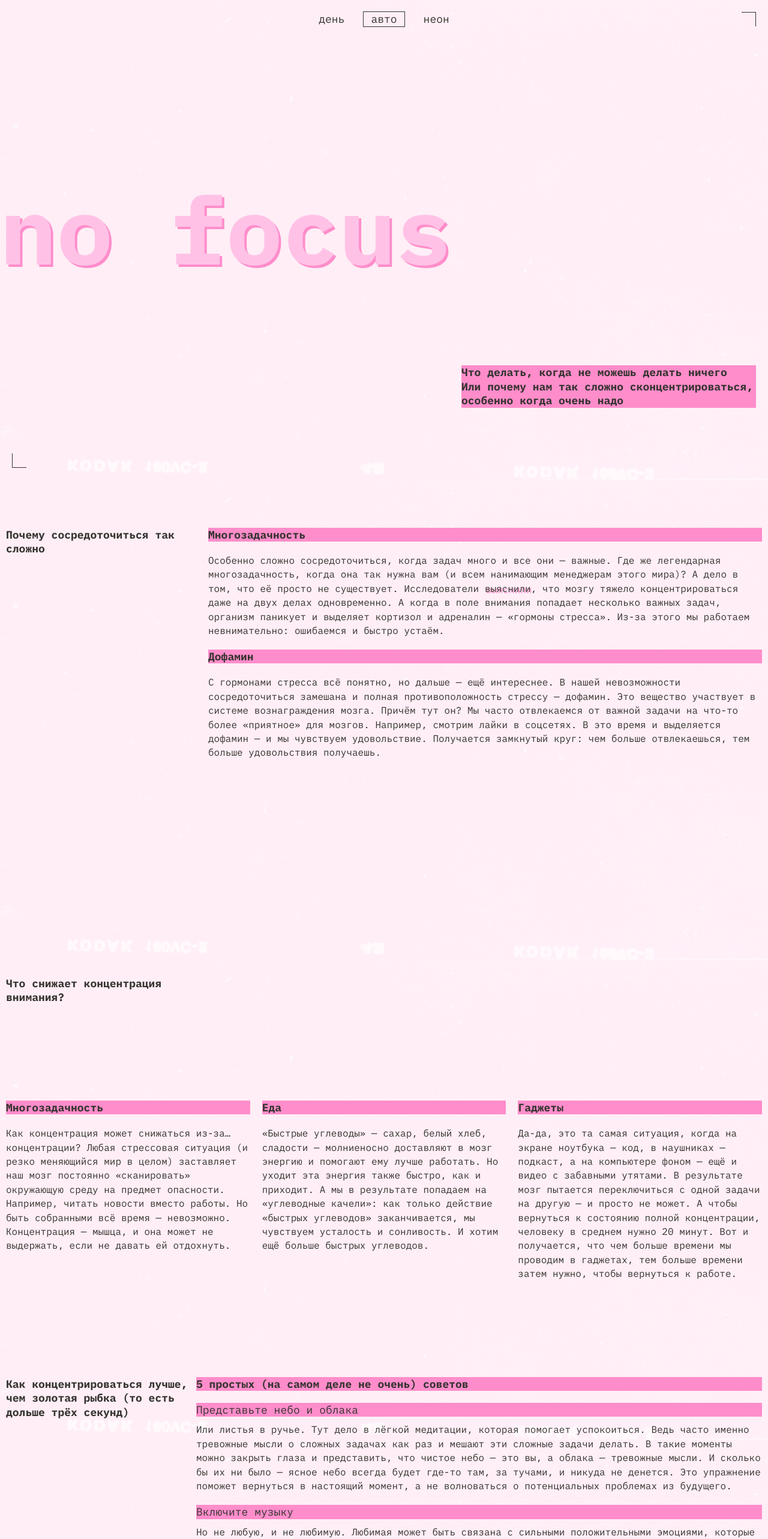
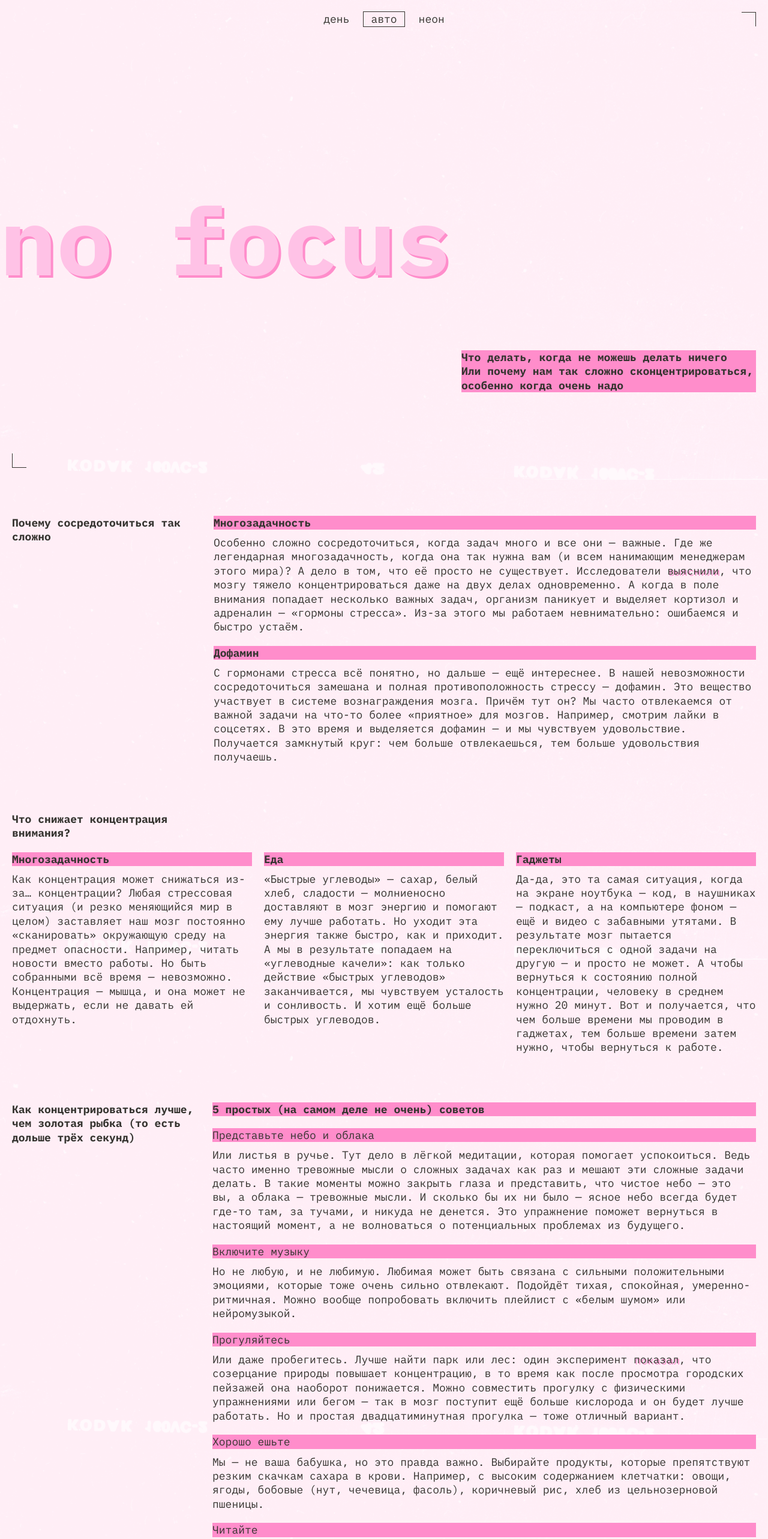
Before and after one commit to KamillaTozhiboeva/slozhno-sosredotochitsya-fd, a plain HTML site: page index.html in a window 1280 px wide. Shown: the top 2566 px of the page at 60% size. Drawn offline with Linux system fonts and the light colour scheme.

Commit message:
Проект готов

```diff
--- a/index.html
+++ b/index.html
@@ -61,9 +61,9 @@
             </p>
           </div>
             <div class="cards-list__item">
-            <p class="cards-list__subtitle title__decor">Дофамин</p>
-            <p class="cards-list__description">С гормонами стресса всё понятно, но дальше — ещё интереснее. В нашей невозможности сосредоточиться замешана и полная противоположность стрессу — дофамин. Это вещество участвует в системе вознаграждения мозга. Причём тут он? Мы часто отвлекаемся от важной задачи на что-то более «приятное» для мозгов. Например, смотрим лайки в соцсетях. В это время и выделяется дофамин — и мы чувствуем удовольствие. Получается замкнутый круг: чем больше отвлекаешься, тем больше удовольствия получаешь.
-            </p>
+              <p class="cards-list__subtitle title__decor">Дофамин</p>
+              <p class="cards-list__description">С гормонами стресса всё понятно, но дальше — ещё интереснее. В нашей невозможности сосредоточиться замешана и полная противоположность стрессу — дофамин. Это вещество участвует в системе вознаграждения мозга. Причём тут он? Мы часто отвлекаемся от важной задачи на что-то более «приятное» для мозгов. Например, смотрим лайки в соцсетях. В это время и выделяется дофамин — и мы чувствуем удовольствие. Получается замкнутый круг: чем больше отвлекаешься, тем больше удовольствия получаешь.
+              </p>
             </div>
         </div>
       </section>
@@ -145,7 +145,7 @@
         </div>
       </section>
     </main>
-    <footer class="decorated-zone">
+    <footer class="footer decorated-zone">
       <h5 class="footer_heading">focus</h5>
     </footer>
   </body>
--- a/styles/globals.css
+++ b/styles/globals.css
@@ -14,6 +14,20 @@ body {
   min-inline-size: 375px;
   max-inline-size: 1440px;
   margin: 0 auto;
+}
+
+main {
+  display: flex;
+  flex-direction: column;
+  gap: 50px;
+  padding: 40px 10px;
+}
+
+@media (width >= 768px) {
+  main {
+    padding: 60px 20px;
+    gap: 80px;
+  }
 }
 
 h1,
--- a/styles/style.css
+++ b/styles/style.css
@@ -1,34 +1,33 @@
-/* Основные стили проекта. Это стили для темы, которую вы верстаете первой. */
-
-.page { /* сохраните в разметке и стилях класс page у тега body. Он удобен, чтобы составлять селекторы для разных цветовых тем. */
- block-size: 100%;
+.page {
  background-image: var(--bg-image);
  background-attachment: fixed;
  background-color: var(--bg-color);
  background-repeat: no-repeat;
  background-position: center;
  background-size: cover;
- display: grid;
- grid-template-columns: 1fr;
  font-family: 'IBM Plex Mono', sans-serif;
  color: var(--color-text);
 }
 
-.decorated-zone {
+.header, .footer {
   height: 100vh;
-  min-height: 668px;
-  padding: 0 10px 0 10px;
+  min-block-size: 668px;
+  padding: 10px;
+  position: relative;
+}
+
+.header {
   display: grid;
   grid-template-columns: 1fr;
-  justify-content: space-between;
-  position: relative;
+  grid-template-rows: repeat(3, 1fr);
+  gap: 55px;
 }
 
 .decorated-zone::before {
   content: ' ';
   position: absolute;
-  bottom: 20px;
-  left: 20px;
+  bottom: 10px;
+  left: 10px;
   width: 24px;
   height: 24px;
   border-inline-start: 1px solid var(--nav-color);
@@ -40,8 +39,8 @@
 .decorated-zone::after {
   content: ' ';
   position: absolute;
-  top: 20px;
-  right: 20px;
+  top: 10px;
+  right: 11px;
   width: 24px;
   height: 24px;
   border-inline-start: 0;
@@ -53,15 +52,19 @@
 .rec {
   display: var(--decoration);
   position: absolute;
-  top: 23px;
-  right: 48px;
+  top: 10px;
+  right: 38px;
   font-weight: 400;
+  font-size: 18px;
+  line-height: 25px;
+  letter-spacing: 0;
   color: var(--accent-color);
 }
+
 .rec::after {
   content: '';
   position: absolute;
-  top: 7px;
+  top: 10px;
   left: 42px;
   width: 6px;
   height: 6px;
@@ -71,9 +74,8 @@
 }
 
 .header__theme-menu {
-  display: grid;
-  align-self: center;
   justify-self: end;
+  margin-top: 54px;
 }
 
 .header__theme-menu-button {
@@ -82,11 +84,11 @@
   color: var(--title-color);
   font-weight: 400;
   font-size: 1.125rem;
+  text-transform: lowercase;
   line-height: 1.125rem;
   letter-spacing: 0;
-  text-align: center;
-  text-transform: lowercase;
-  background: transparent;
+  background-color: transparent;
+  margin-top: 10px;
 }
 
 
@@ -126,25 +128,37 @@
 .card-section {
   display: grid;
   grid-template-columns: 1fr;
-  max-height: 100%;
-  min-height: 668px;
-  padding: 0 10px 0 10px;
+  gap: 21px;
 }
 
 .card-section_container {
   display: grid;
   grid-template-columns: 1fr;
-  max-height: 100%;
-  min-height: 668px;
-  padding: 0 10px 0 10px;
+  gap: 20px;
+}
+
+.cards__list-content {
+  display: flex;
+  flex-direction: column;
+  gap: 11px;
+}
+
+.cards__list-container {
+  display: grid;
+  grid-template-columns: 1fr;
+  gap: 19px;
 }
 
 .card-section_list {
   display: grid;
   grid-template-columns: 1fr;
-  max-height: 100%;
-  min-height: 668px;
-  padding: 0 10px 0 10px;
+  gap: 19px;
+}
+
+.section__card-list {
+  display: grid;
+  grid-template-columns: 1fr;
+  gap: 20px;
 }
 
 a {
@@ -166,48 +180,60 @@ a:focus {
   font-size: 1.125rem;
   line-height: 23.4px;
   color: var(--title-color);
-  margin-top: 20px;
-  margin-bottom: 20px;
 }
 
 .title__decor {
   background-color: var(--accent-color);
 }
 
+.cards__list {
+  display: grid;
+  grid-template-columns: 1fr;
+  gap: 20px;
+}
+
 .cards-list__subtitle {
+  font-size: 1.125rem;
   font-weight: 700;
-  font-size: 1.125rem;
   color: var(--subtitle-color);
-  margin-top: 20px;
-  margin-bottom: 20px;
+}
 
+.cards-list__item {
+  display: flex;
+  flex-direction: column;
+  gap: 10px;
 }
 
 .cards-list__tagline {
   font-weight: 400;
   font-size: 1.125rem;
   line-height: 23.4px;
-  margin-top: 20px;
-  margin-bottom: 10px;
   color: var(--subtitle-color);
 }
 
 .cards-list__description {
   font-weight: 400;
+  font-size: 1.125rem;
   line-height: 23.4px;
-  margin-bottom: 20px;
 }
 
 .gallery {
-  max-height: 100%;
-  min-height: 668px;
-  padding: 0 10px 0 10px;
+  display: grid;
+  gap: 10px;
+}
+
+.gallery__grid {
+  display: grid;
+  gap: 10px;
+}
+
+.footer {
+  display: flex;
+  justify-content: center;
+  align-items: center;
 }
 
 .footer_heading {
-  display: flex;
-  justify-content: center;
-  align-items: center;
   font-size: clamp(7.25rem, 7.0115rem + 1.0178vw, 7.5rem);
   line-height: 83%;
   font-weight: 700;
@@ -216,7 +242,6 @@ a:focus {
 }
 
 @media (width >= 768px) {
-
 .heading {
   position: relative;
   left: -20px ;
@@ -224,73 +249,84 @@ a:focus {
   line-height: 83%;
   font-weight: 700;
   color: var(--secondary-color);
-  text-shadow: 4px 4px 0 var(--accent-color);
+  align-self: center;
 }
 
-.decorated-zone {
-  height: 100vh;
-  min-height: 1024px;
-  padding: 0 20px 0 20px;
-  display: grid;
-  grid-template-columns: 1fr;
-  justify-content: space-between;
-  position: relative;
+.header, .footer {
+  padding: 20px;
+  gap: 72px;
+}
+
+.header__theme-menu {
+  margin-top: 0;
+  align-self: end;
+  margin-bottom: 12px;
+}
+
+.header__theme-menu-list {
+  display: flex;
+  flex-direction: column;
+  gap: 13px;
+}
+
+.header__theme-menu-button {
+  margin: 0;
+}
+
+.decorated-zone::before {
+  bottom: 20px;
+  left: 20px;
+}
+
+.rec {
+  top: 20px;
+  right: 48px;
+}
+
+.decorated-zone::after {
+  top: 20px;
+  right: 20px;
 }
 
 .cover__description-text {
   display: flex;
   justify-self: end;
   max-width: 364px;
-  margin-top: 162px;
-  margin-bottom: 183px;
-}
-
-.header__theme-menu-list {
-  display: flex;
-  flex-direction: column;
-  margin-top: 146px;
-  gap: 20px;
 }
 
 .card-section {
   display: grid;
-  grid-template-columns: repeat(2, 1fr);
+  grid-template-columns: 236px 1fr;
+}
+
+.cards-list {
+  gap: 19px;
 }
 
 .section-title {
   max-width: 236px;
-  height: 100%;
 }
 
-.cards-list__item:nth-child {
-  display: grid;
-  grid-template-columns: max-content 1fr;
-  column-gap: 20px;
+.cards__list-container {
+  gap: 20px;
 }
 
-.card-section_container {
-  display: grid;
-  grid-template-columns: 1fr;
+.cards__list-content {
+  gap: 10px;
 }
 
 .card-section_list {
-  display: grid;
-  grid-template-columns: repeat(2, 1fr);
+  grid-template-columns: 236px 1fr;
+}
+
+.gallery {
+  gap: 20px;
 }
 
 .gallery__grid {
-  display: grid;
+  gap: 20px;
   grid-template-columns: repeat(3, 1fr);
-  grid-template-rows: repeat(3, 1fr);
-  gap: 10px;
   grid-auto-flow: dense;
-  box-sizing: border-box;
-  min-block-size: calc(100vh - 5em);
-}
-
-.gallery__image {
-  box-sizing: border-box;
-  min-block-size: 4.3em;
 }
 
 .gallery__image:nth-child(1) {
@@ -315,78 +351,48 @@ a:focus {
 }
 
 @media (width >= 1024px) {
-.decorated-zone {
-  height: 100vh;
-  min-height: 768px;
-  padding: 0 20px 0 20px;
-  display: grid;
-  grid-template-columns: 1fr;
-  justify-content: space-between;
-  position: relative;
+.header {
+  gap: 86px;
 }
 
 .header__theme-menu {
-  align-items: start;
+  margin: 0;
+  align-self: flex-start;
   justify-self: center;
 }
 
 .header__theme-menu-list {
   display: flex;
   flex-direction: row;
-  gap: 20px;
-  margin-top: 20px;
+  gap: 12px;
 }
 
-.heading {
-  margin-top: 273px;
+.header__theme-menu-button {
+  margin-top: 0;
+}
+
+.cover__description-text {
+  max-width: 491px;
+}
+
+.card-section {
+  grid-template-columns: 315px 1fr;
 }
 
 .section-title {
-  max-width: 314px;
-  height: 100%;
+  max-width: 315px;
 }
 
-.cover__description-text {
- max-width: 491px;
- justify-self: end;
-}
-
-
-.card-section:has(.cards__list) {
-  margin-top: 60px;
-  display: grid;
-  grid-template-columns: 317px 1fr;
-  gap: 20px;
-  align-self: end;
-}
-
-.cards__list:has(.cards-list__item) {
-  grid-template-columns: 1fr;
+.cards__list-container {
+   grid-template-columns: repeat(3, 1fr);
 }
 
 .card-section_list {
-  display: grid;
-  grid-template-columns: 317px 1fr;
+  grid-template-columns: 315px 1fr;
 }
 
-.card-section_container {
-  margin-top: 80px;
+.footer_heading {
+  font-size: 157px;
 }
 
-.cards__list-container {
-  display: grid;
-  grid-template-columns: repeat(3, 1fr);
-  gap: 20px;
 }
-
-.gallery {
-  margin-top: 80px;
-  margin-bottom: 80px;
-}
-
-.gallery__grid {
-  gap: 20px;
-}
-
-
-}
```
